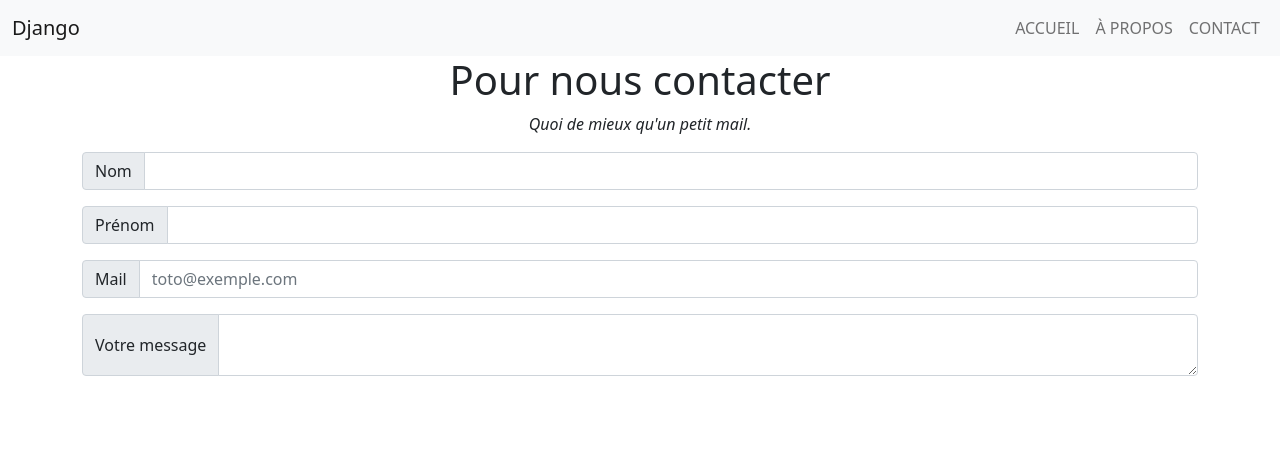
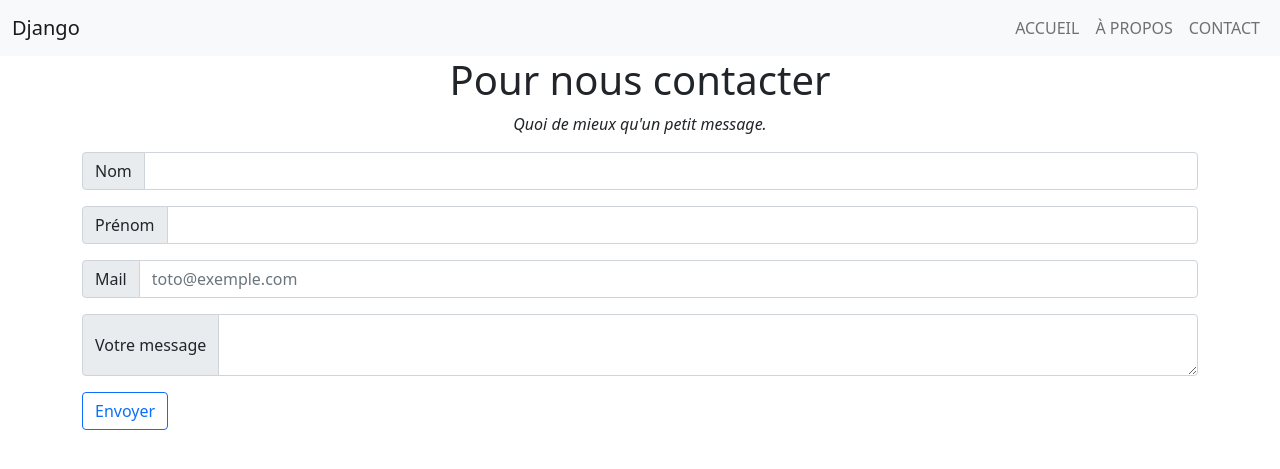
Before and after one commit to YeSylvie/iim-a4-django, a Django app: page /contact in a window 1280 px wide. Shown: the top 469 px of the page. Run offline with Django 3.2, Linux system fonts and the light colour scheme; data that the repository does not hold is empty.

Commit message:
Test : Create form

```diff
--- a/mysite/formation/static/formation/css/index.css
+++ b/mysite/formation/static/formation/css/index.css
@@ -2,3 +2,8 @@
     font-style: italic;
     font-size: 16px;
 }
+
+.card-m {
+    margin-left: 5px;
+    margin-right: 5px;
+}
--- a/mysite/formation/templates/formation/contact.html
+++ b/mysite/formation/templates/formation/contact.html
@@ -36,11 +36,18 @@
     <section class="container">
         <div class="text-center">
             <h1>Pour nous contacter</h1>
-            <p class="text-prez">Quoi de mieux qu'un petit mail.</p>
+            <p class="text-prez">Quoi de mieux qu'un petit message.</p>
         </div>
     </section>
 
+    <!-- Formulaire -->
     <section class="container">
+
+        <!-- <form method="POST" class="post-form">{% csrf_token %}
+            {{ form }}
+            <button type="submit" class="btn btn-outline-primary">Envoyer</button>
+        </form> -->
+
         <div class="input-group mb-3">
             <span class="input-group-text" id="basic-addon1">Nom</span>
             <input type="text" class="form-control" aria-label="lastname" aria-describedby="basic-addon1">
@@ -60,6 +67,26 @@
             <span class="input-group-text">Votre message</span>
             <textarea class="form-control" aria-label="message"></textarea>
         </div>
+
+        <div class="pt-3">
+            <button type="button" class="btn btn-outline-primary">Envoyer</button>
+        </div>
+
+    </section>
+
+    <!-- Message des contacts -->
+    <section class="container pt-4">
+        <div class="row">
+            {% for message in messages %}
+            <div class="card col-sm-4 card-m">
+                <div class="card-body">
+                    <h5 class="card-title">{{ message.firstname }} {{ message.lastname }}</h5>
+                    <p class="card-subtitle mb-2 text-muted text-prez">{{ message.created_date }}</p>
+                    <p class="card-text">{{ message.message }}</p>
+                </div>
+            </div>
+            {% endfor %}
+        </div>
     </section>
 
     <!-- BOOTSTRAP JS -->
--- a/mysite/formation/views.py
+++ b/mysite/formation/views.py
@@ -1,5 +1,8 @@
 from django.http import HttpResponse
 from django.shortcuts import render
+from django.utils import timezone
+from .models import Contact
+# from .forms import ContactForm
 
 # Create your views here.
 def home(request):
@@ -9,4 +12,16 @@ def about(request):
     return render(request, 'formation/about.html')
 
 def contact(request):
-    return render(request, 'formation/contact.html')
+    messages = Contact.objects.filter(created_date__lte=timezone.now()).order_by('created_date')
+    return render(request, 'formation/contact.html', {'messages': messages})
+
+# def new_contact(request):
+#     if request.method == "POST":
+#         form = ContactForm(request.POST)
+#         if form.is_valid():
+#             post = form.save(commit=False)
+#             post.pcreated_date = timezone.now()
+#             post.save()
+#     else:
+#         form = ContactForm()
+#     return render(request, 'formation/contact.html', {'form': form})
```
Also changed, not shown: mysite/formation/forms.py (added, +10 -0 lines).
